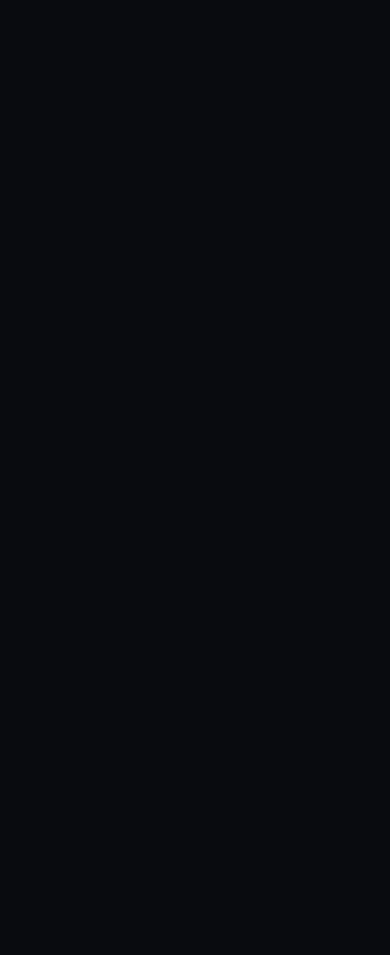
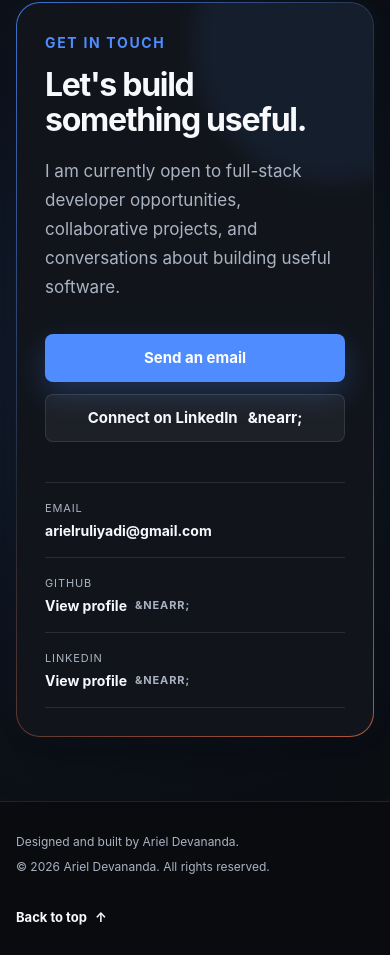
Before and after one commit to ArielDevananda/portfolio, a React (Vite) app: page / in a window 390 px wide. Shown: the part 6990-7945 px from the top of the page. Before the commit the page ends 6927 px from the top, so only its background shows below. Built offline with nearby package versions, Linux system fonts and the light colour scheme.

Commit message:
feat: add contact section and footer

```diff
--- a/src/App.css
+++ b/src/App.css
@@ -1134,3 +1134,175 @@
     grid-row: 1;
   }
 }
+
+.contact-section {
+  scroll-margin-top: 72px;
+  border-top: 1px solid var(--border);
+  background:
+    radial-gradient(
+      circle at 15% 50%,
+      rgba(79, 140, 255, 0.1),
+      transparent 32rem
+    ),
+    rgba(17, 21, 27, 0.35);
+}
+
+.contact-panel {
+  position: relative;
+  overflow: hidden;
+  padding: clamp(28px, 6vw, 64px);
+  display: grid;
+  grid-template-columns: minmax(0, 1fr) minmax(260px, 0.55fr);
+  align-items: end;
+  gap: clamp(40px, 8vw, 96px);
+  background:
+    linear-gradient(var(--surface), var(--surface)) padding-box,
+    linear-gradient(
+      135deg,
+      rgba(79, 140, 255, 0.8),
+      rgba(255, 255, 255, 0.08) 45%,
+      rgba(255, 117, 71, 0.7)
+    )
+    border-box;
+  border: 1px solid transparent;
+  border-radius: var(--radius-lg);
+  box-shadow: var(--shadow);
+}
+
+.contact-panel::before {
+  content: '';
+  position: absolute;
+  top: -100px;
+  right: -100px;
+  width: 280px;
+  height: 280px;
+  background: rgba(79, 140, 255, 0.08);
+  border-radius: 50%;
+  filter: blur(10px);
+  pointer-events: none;
+}
+
+.contact-copy {
+  position: relative;
+  z-index: 1;
+}
+
+.contact-copy .section-title {
+  max-width: 720px;
+}
+
+.contact-copy .section-description {
+  margin-bottom: 32px;
+}
+
+.contact-actions {
+  display: flex;
+  flex-wrap: wrap;
+  gap: 12px;
+}
+
+.contact-links {
+  position: relative;
+  z-index: 1;
+  margin: 0;
+  padding: 0;
+  display: grid;
+  list-style: none;
+  border-top: 1px solid var(--border);
+}
+
+.contact-links li {
+  min-width: 0;
+  padding-block: 18px;
+  display: grid;
+  gap: 7px;
+  border-bottom: 1px solid var(--border);
+}
+
+.contact-links span {
+  color: var(--text);
+  font-size: 0.6875rem;
+  letter-spacing: 0.08em;
+  text-transform: uppercase;
+}
+
+.contact-links a {
+  width: fit-content;
+  max-width: 100%;
+  display: inline-flex;
+  align-items: center;
+  gap: 8px;
+  overflow-wrap: anywhere;
+  color: var(--text-h);
+  font-size: 0.875rem;
+  font-weight: 700;
+  text-decoration: none;
+}
+
+.contact-links a:hover {
+  color: var(--accent);
+}
+
+.site-footer {
+  padding-block: 30px;
+  border-top: 1px solid var(--border);
+}
+
+.footer-content {
+  display: flex;
+  align-items: center;
+  justify-content: space-between;
+  gap: 32px;
+}
+
+.footer-content p {
+  margin: 0;
+  color: var(--text);
+  font-size: 0.75rem;
+}
+
+.footer-content p + p {
+  margin-top: 5px;
+}
+
+.back-to-top {
+  flex: 0 0 auto;
+  display: inline-flex;
+  align-items: center;
+  gap: 8px;
+  color: var(--text-h);
+  font-size: 0.8125rem;
+  font-weight: 700;
+  text-decoration: none;
+}
+
+.back-to-top:hover {
+  color: var(--accent);
+}
+
+@media (max-width: 800px) {
+  .contact-panel {
+    grid-template-columns: 1fr;
+    align-items: start;
+  }
+
+  .contact-links {
+    width: min(100%, 520px);
+  }
+}
+
+@media (max-width: 560px) {
+  .contact-actions {
+    display: grid;
+  }
+
+  .footer-content {
+    align-items: flex-start;
+  }
+}
+
+@media (max-width: 420px) {
+  .footer-content {
+    display: grid;
+  }
+}
--- a/src/App.tsx
+++ b/src/App.tsx
@@ -4,6 +4,8 @@ import { About } from './sections/About'
 import { Skills } from './sections/Skills'
 import { Projects } from './sections/Projects'
 import { Experience } from './sections/Experience'
+import { Contact } from './sections/Contact'
+import { Footer } from './components/Footer'
 import './App.css'
 
 function App() {
@@ -21,7 +23,10 @@ function App() {
         <Skills />
         <Projects />
         <Experience />
+        <Contact />
       </main>
+
+      <Footer />
     </div>
   )
 }
--- /dev/null
+++ b/src/components/Footer.tsx
@@ -0,0 +1,23 @@
+import { profile } from '../data/portfolio'
+
+export function Footer() {
+  const currentYear = new Date().getFullYear()
+
+  return (
+    <footer className="site-footer">
+      <div className="container footer-content">
+        <div>
+          <p>Designed and built by {profile.name}.</p>
+          <p>
+            &copy; {currentYear} {profile.name}. All rights reserved.
+          </p>
+        </div>
+
+        <a className="back-to-top" href="#top">
+          Back to top
+          <span aria-hidden="true">&uarr;</span>
+        </a>
+      </div>
+    </footer>
+  )
+}
--- /dev/null
+++ b/src/sections/Contact.tsx
@@ -0,0 +1,85 @@
+import { profile } from '../data/portfolio'
+
+const socialLinks = [
+  {
+    label: 'GitHub',
+    href: profile.githubUrl,
+  },
+  {
+    label: 'LinkedIn',
+    href: profile.linkedinUrl,
+  },
+] as const
+
+export function Contact() {
+  const availabilityMessage = profile.availableForWork
+    ? 'I am currently open to full-stack developer opportunities, collaborative projects, and conversations about building useful software.'
+    : 'I am not currently looking for a new role, but you are still welcome to get in touch.'
+
+  return (
+    <section
+      className="section contact-section"
+      id="contact"
+      aria-labelledby="contact-title"
+    >
+      <div className="container">
+        <div className="contact-panel">
+          <div className="contact-copy">
+            <p className="eyebrow">Get in touch</p>
+
+            <h2 className="section-title" id="contact-title">
+              Let&apos;s build something useful.
+            </h2>
+
+            <p className="section-description">
+              {availabilityMessage}
+            </p>
+
+            <div className="contact-actions">
+              <a
+                className="button button-primary"
+                href={`mailto:${profile.email}`}
+              >
+                Send an email
+              </a>
+
+              <a
+                className="button button-secondary"
+                href={profile.linkedinUrl}
+                target="_blank"
+                rel="noreferrer"
+              >
+                Connect on LinkedIn
+                <span aria-hidden="true">&nearr;</span>
+              </a>
+            </div>
+          </div>
+
+          <ul className="contact-links">
+            <li>
+              <span>Email</span>
+              <a href={`mailto:${profile.email}`}>
+                {profile.email}
+              </a>
+            </li>
+
+            {socialLinks.map((link) => (
+              <li key={link.label}>
+                <span>{link.label}</span>
+
+                <a
+                  href={link.href}
+                  target="_blank"
+                  rel="noreferrer"
+                >
+                  View profile
+                  <span aria-hidden="true">&nearr;</span>
+                </a>
+              </li>
+            ))}
+          </ul>
+        </div>
+      </div>
+    </section>
+  )
+}
```
